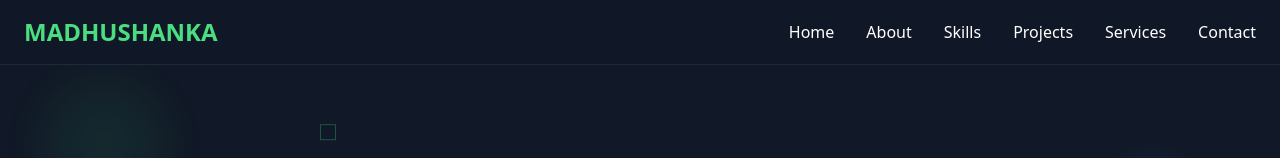
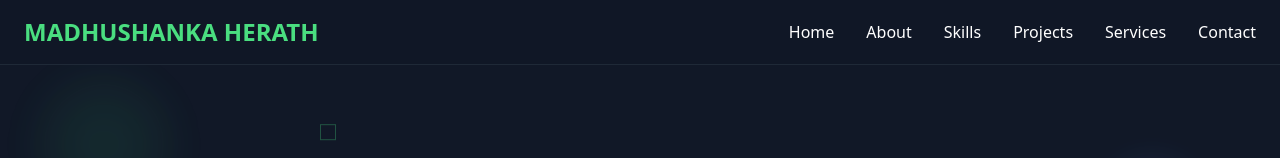
Before and after one commit to Mherath05/madhushankaherath, a React (Vite) app: page / in a window 1280 px wide. Shown: the top 158 px of the page. Built offline with nearby package versions, Linux system fonts and the light colour scheme.

Commit message:
Visual edit in Lovable
Edited UI in Lovable

```diff
--- a/src/components/Navigation.tsx
+++ b/src/components/Navigation.tsx
@@ -3,7 +3,7 @@ const Navigation = () => {
   return <nav className="fixed top-0 w-full bg-gray-900/90 backdrop-blur-sm z-50 border-b border-gray-800">
       <div className="container mx-auto px-6 py-4">
         <div className="flex justify-between items-center">
-          <div className="text-2xl font-bold text-green-400">MADHUSHANKA</div>
+          <div className="text-2xl font-bold text-green-400">MADHUSHANKA HERATH</div>
           <div className="hidden md:flex space-x-8">
             <a href="#home" className="hover:text-green-400 transition-colors">Home</a>
             <a href="#about" className="hover:text-green-400 transition-colors">About</a>
```
